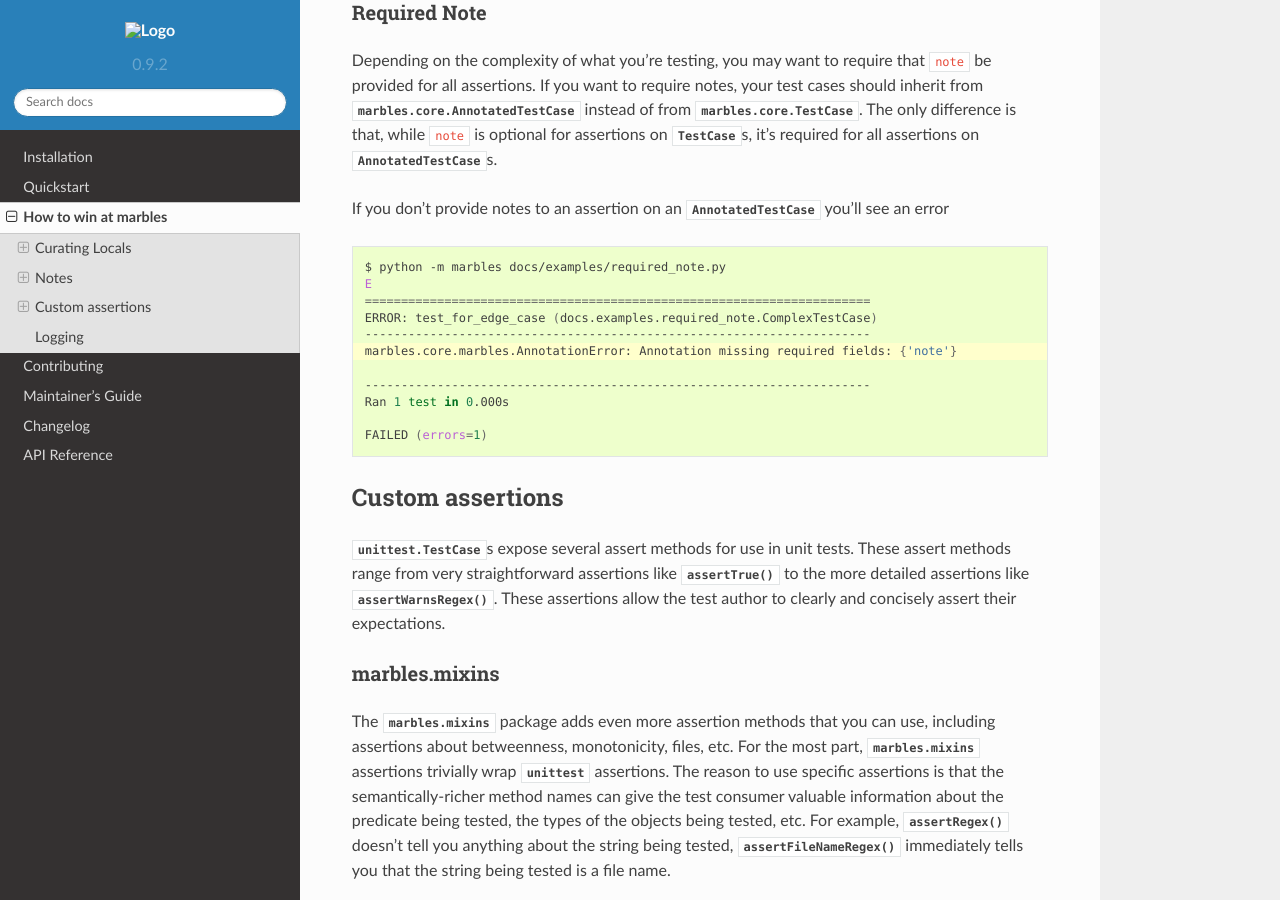
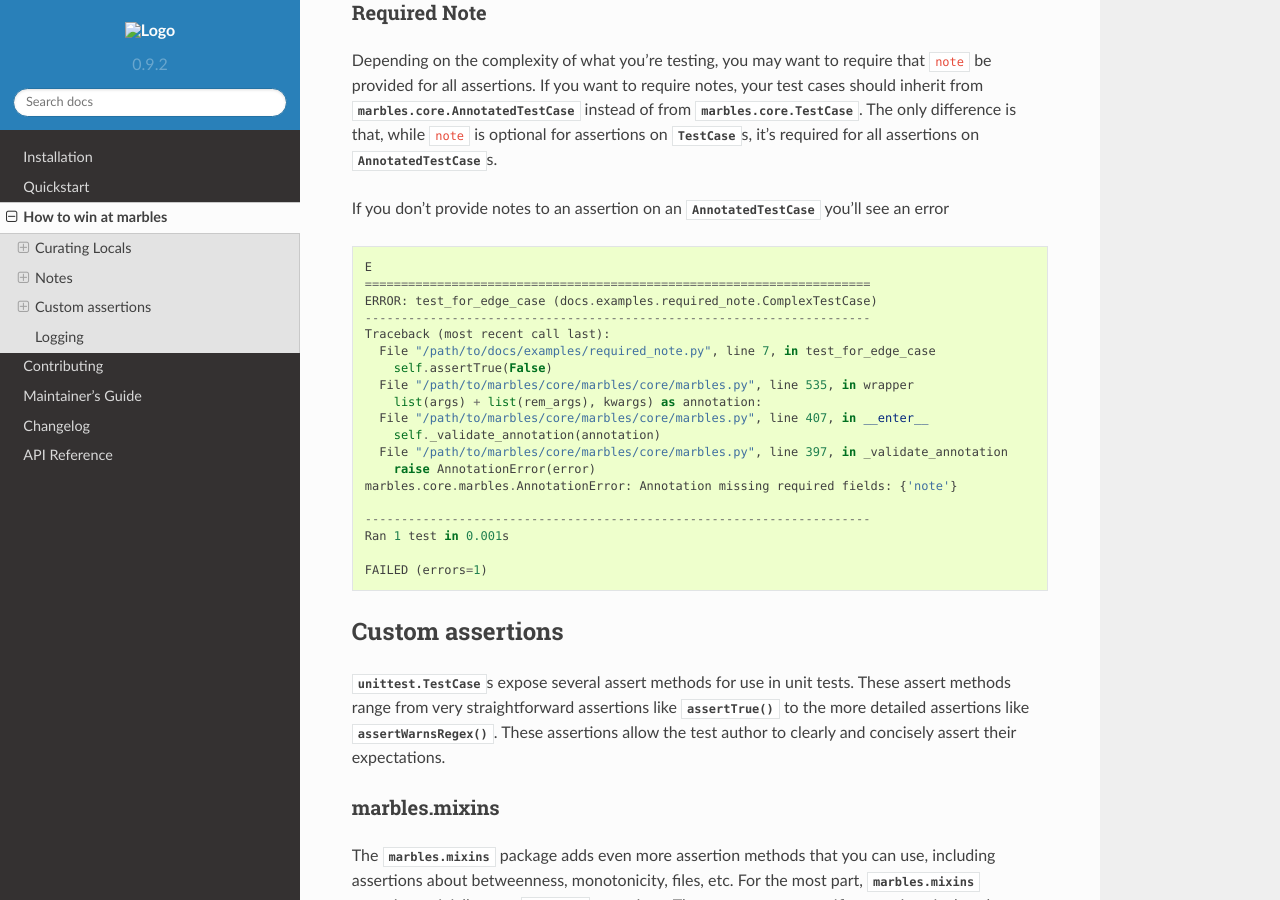
Before and after one commit to twosigma/marbles, a Sphinx documentation site: the page built from docs/winning.rst, in a window 1280 px wide and 900 px high, scrolled down 3869 px. Built offline with Sphinx 7.4.7 and the Read the Docs theme 2.0.0, drawn with Linux system fonts in a browser that asks for light colours; the version number is read from the project's files by our own code.

Commit message:
Add traceback to AnnotationError (#59)

```diff
--- /dev/null
+++ b/docs/examples/required_note.txt
@@ -0,0 +1,19 @@
+E
+======================================================================
+ERROR: test_for_edge_case (docs.examples.required_note.ComplexTestCase)
+----------------------------------------------------------------------
+Traceback (most recent call last):
+  File "/path/to/docs/examples/required_note.py", line 7, in test_for_edge_case
+    self.assertTrue(False)
+  File "/path/to/marbles/core/marbles/core/marbles.py", line 535, in wrapper
+    list(args) + list(rem_args), kwargs) as annotation:
+  File "/path/to/marbles/core/marbles/core/marbles.py", line 407, in __enter__
+    self._validate_annotation(annotation)
+  File "/path/to/marbles/core/marbles/core/marbles.py", line 397, in _validate_annotation
+    raise AnnotationError(error)
+marbles.core.marbles.AnnotationError: Annotation missing required fields: {'note'}
+
+----------------------------------------------------------------------
+Ran 1 test in 0.001s
+
+FAILED (errors=1)
--- a/docs/winning.rst
+++ b/docs/winning.rst
@@ -86,20 +86,7 @@ Depending on the complexity of what you're testing, you may want to require that
 
 If you don't provide notes to an assertion on an :class:`~marbles.core.AnnotatedTestCase` you'll see an error
 
-.. code-block:: bash
-   :emphasize-lines: 6
-
-   $ python -m marbles docs/examples/required_note.py
-   E
-   ======================================================================
-   ERROR: test_for_edge_case (docs.examples.required_note.ComplexTestCase)
-   ----------------------------------------------------------------------
-   marbles.core.marbles.AnnotationError: Annotation missing required fields: {'note'}
-
-   ----------------------------------------------------------------------
-   Ran 1 test in 0.000s
-
-   FAILED (errors=1)
+.. literalinclude:: examples/required_note.txt
 
 Custom assertions
 -----------------
```
Also changed, not shown: docs/examples/required_note.py (renamed from docs/examples/required_advice.py).
